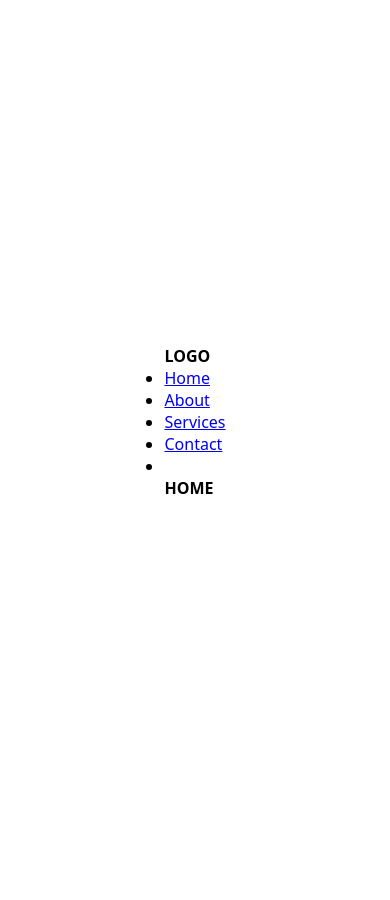
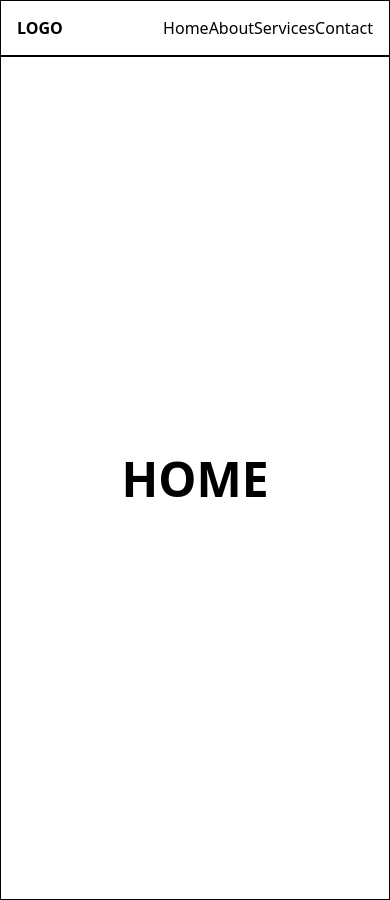
Before and after one commit to surya74697873/react-practice, a React (Vite) app: page / in a window 390 px wide. Before the commit the page ends 844 px from the top, so only its background shows below. Built offline with nearby package versions, Linux system fonts and the light colour scheme.

Commit message:
responsive design

```diff
--- a/src/ResponsiveNavbar/List.jsx
+++ b/src/ResponsiveNavbar/List.jsx
@@ -1,24 +1,24 @@
 const Home = () => {
     return (
-        <h1>HOME</h1>
+        <h1 className="Content">HOME</h1>
     )
 }
 
 const About = () => {
     return (
-        <h1>ABOUT</h1>
+        <h1 className="Content">ABOUT</h1>
     )
 }
 
 const Services = () => {
     return (
-        <h1>SERVICES</h1>
+        <h1 className="Content">SERVICES</h1>
     )
 }
 
 const Contact = () => {
     return (
-        <h1>CONTACT</h1>
+        <h1 className="Content">CONTACT</h1>
     )
 }
 
--- a/src/ResponsiveNavbar/NavBar.css
+++ b/src/ResponsiveNavbar/NavBar.css
@@ -0,0 +1,41 @@
+.NavBar{
+ height: 100%;
+ width: 100%;
+}
+
+.LayOut{
+  border: 1px solid black;
+  display: flex;
+  justify-content: space-between;
+  padding: 1em;
+}
+
+.LayOut > h1{
+  flex: 2;
+  flex-basis: 0;
+}
+
+ul{
+  display: flex;
+  list-style: none;
+  flex: 2;
+  flex-basis: 0;
+}
+
+li{
+  flex: 1;
+  text-align: center;
+}
+
+a{
+  text-decoration: none;
+  color: black;
+}
+
+.NavBar > h1{
+  display: grid;
+  place-items: center;
+  border: 1px solid ;
+  height: 100%;
+  font-size: 3rem;
+}
--- a/src/ResponsiveNavbar/NavBar.jsx
+++ b/src/ResponsiveNavbar/NavBar.jsx
@@ -4,8 +4,9 @@ import "./NavBar.css";
 
 const LayOut = () => {
   return (
-    <>
-      <ul className="LayOut">
+    <div className="LayOut">
+      <h1>LOGO</h1>
+      <ul>
         <li>
           <Link to='/'>Home</Link>
         </li>
@@ -18,18 +19,14 @@ const LayOut = () => {
         <li>
           <Link to={'/contact'}>Contact</Link>
         </li>
-        <li>
-          <Link></Link>
-        </li>
       </ul>
-    </>
+    </div>
   );
 };
 
 const NavBar = () => {
   return (
-    <div>
-      <h1>LOGO</h1>
+    <div className="NavBar">
       <BrowserRouter>
         <LayOut />
         <Routes>
```
